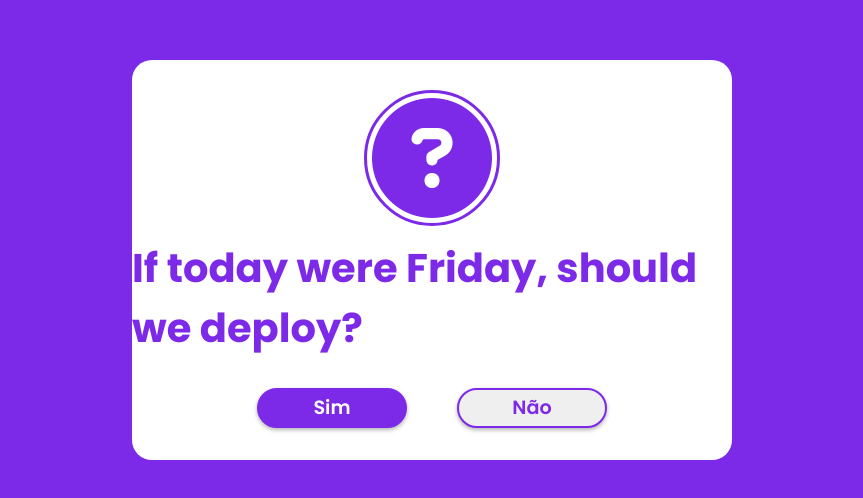
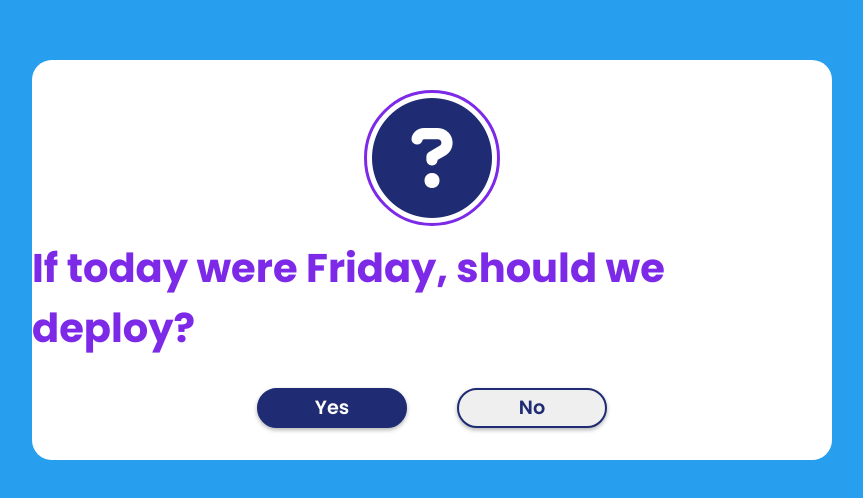
Before and after one commit to Revoluti0n/ButtonRandomly, a plain HTML site: page index.html in a window 1280 px wide. Shown: the part 140-638 px from the top of the page, without its empty margins (208-1071 px from the left). Drawn offline with Linux system fonts and the light colour scheme.

Commit message:
Update index.html

```diff
--- a/index.html
+++ b/index.html
@@ -21,12 +21,12 @@
             justify-content: center;
             align-items: center;
             min-height: 100vh;
-            background: #7d2ae8;
+            background: #279eee;
         }
 
         .wrapper {
             position: relative;
-            width: 600px;
+            width: 800px;
             height: 400px;
             background: #fff;
             border-radius: 20px;
@@ -38,7 +38,7 @@
 
         i {
             font-size: 7.5em;
-            color: #7d2ae8;
+            color: #1f2b72;
             border: 5px solid transparent;
             outline: 3px solid #7d2ae8;
             border-radius: 50%;
@@ -67,7 +67,7 @@
             color: #fff;
             font-weight: 600;
             border-radius: 30px;
-            border: 2px solid #7d2ae8;
+            border: 2px solid #1f2b72;
             outline: none;
             cursor: pointer;
             box-shadow: 0 2px 4px rgba(0, 0, 0, 0.3);
@@ -75,12 +75,12 @@
 
         button:nth-child(1) {
             margin-left: -200px;
-            background: #7d2ae8;
+            background: #1f2b72;
         }
 
         button:nth-child(2) {
             margin-right: -200px;
-            color: #7d2ae8;
+            color: #1f2b72;
         }
 
     </style>
@@ -91,8 +91,8 @@
         <i class="fa-solid fa-circle-question"></i>
         <h2 class="question">If today were Friday, should we deploy?</h2>
         <div id="btnGroup"class="btn-group">
-            <button class="yes-btn" type="button" onclick="ocultarBtnGroup()">Sim</button>
-            <button class="no-btn">Não</button>
+            <button class="yes-btn" type="button" onclick="ocultarBtnGroup()">Yes</button>
+            <button class="no-btn">No</button>
         </div>
     </div>
     <script>
```
